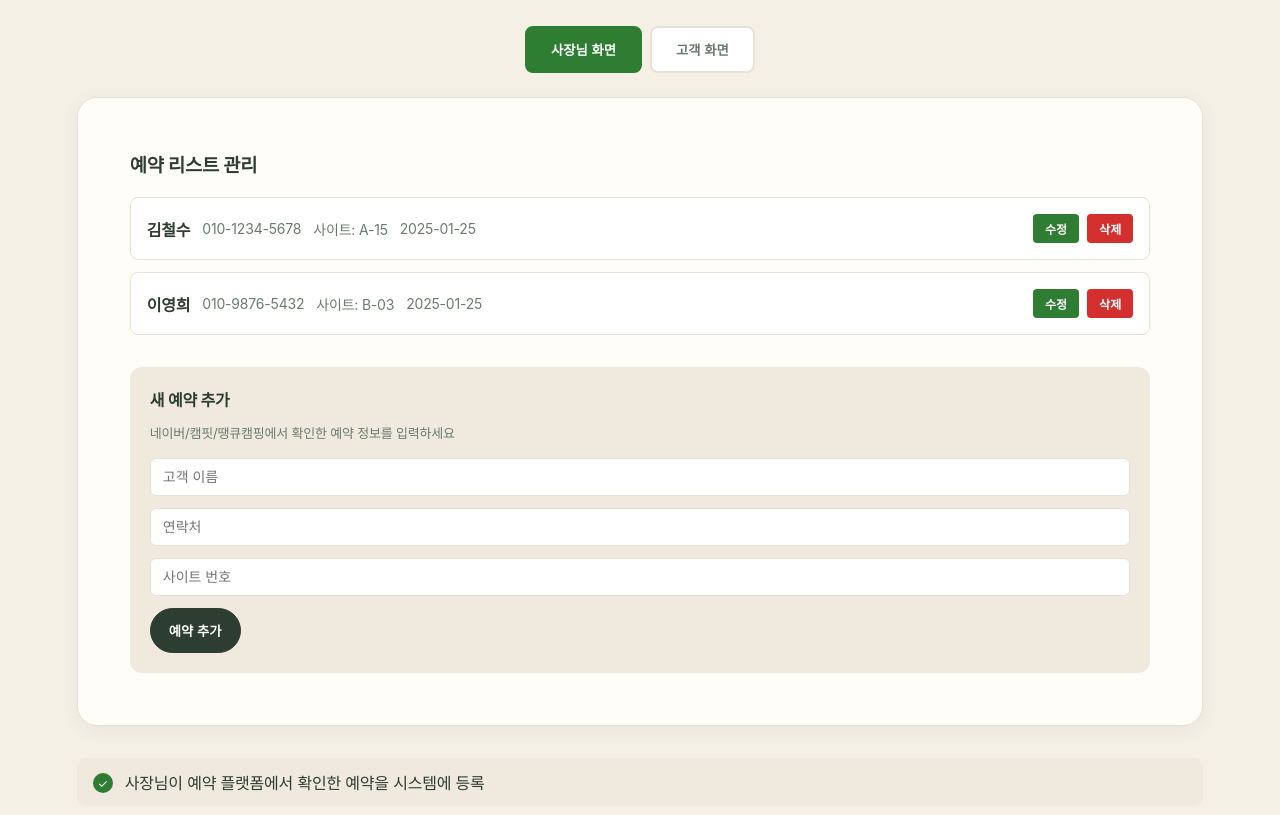
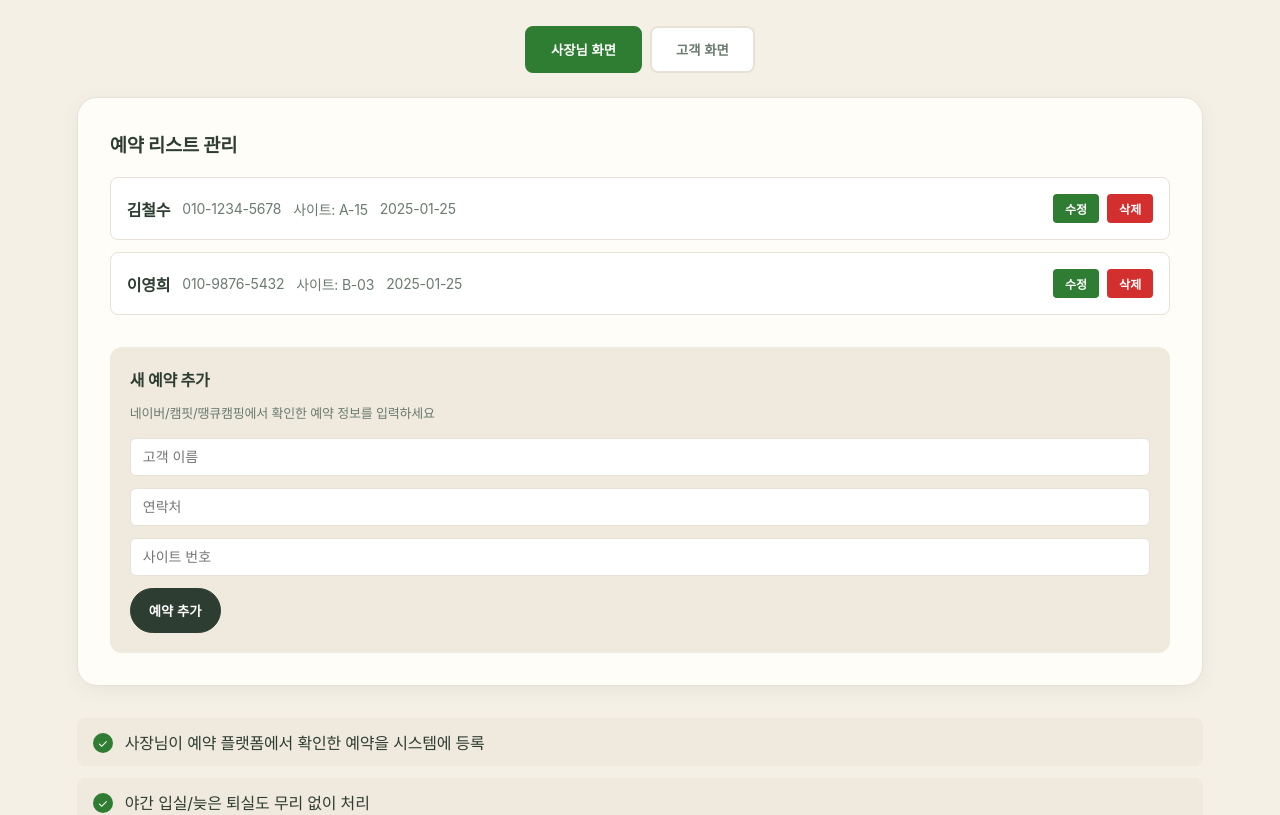
Before and after one commit to carawoo/camphost, a Next.js app: page /demo in a window 1280 px wide. Shown: the part 460-1275 px from the top of the page. Built offline with nearby package versions, Linux system fonts and the light colour scheme.

Commit message:
fix(demo): remove inner padding from owner, customer, and inquiry sections to avoid double padding

```diff
--- a/app/demo/demo.css
+++ b/app/demo/demo.css
@@ -31,7 +31,7 @@
 
 /* 사장님 화면 */
 .owner-dashboard {
-  padding: 20px;
+  padding: 0;
 }
 
 .owner-dashboard h3 {
@@ -249,7 +249,7 @@
 
 /* 고객 온담 화면 */
 .customer-chat {
-  padding: 20px;
+  padding: 0;
 }
 
 .chat-header {
@@ -300,7 +300,7 @@
 
 /* 비공개 문의 폼 */
 .inquiry-form {
-  padding: 20px;
+  padding: 0;
 }
 
 .form-header {
```
